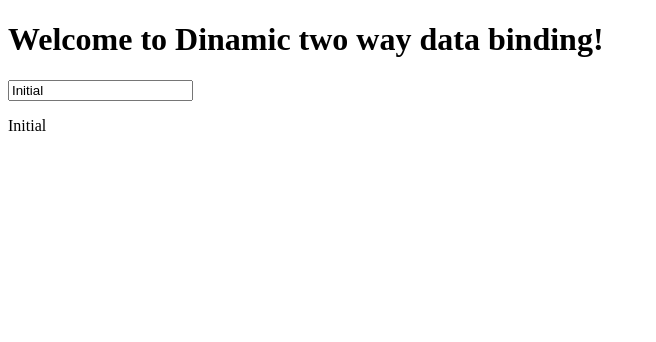
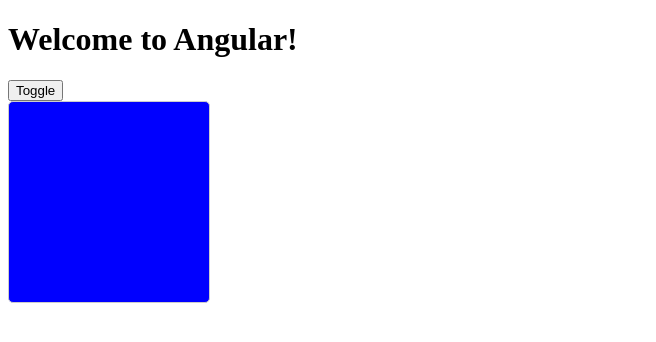
Before and after one commit to VictoryMoskalenko/learn-ang-app, an Angular app in the folder base-app/: page / in a window 1280 px wide. Shown: the top 342 px of the page, without its empty margins (0-656 px from the left). Built offline with nearby package versions, Linux system fonts and the light colour scheme.

Commit message:
directive ngStyle

```diff
--- a/base-app/src/app/app.component.html
+++ b/base-app/src/app/app.component.html
@@ -1,7 +1,15 @@
 <h1>
-    Welcome to Dinamic two way data binding!
-  </h1>
+    Welcome to Angular!
+</h1>
 
-<input type="text" [(ngModel)]="title">
+<button (click)="backgroundToggle = !backgroundToggle">Toggle</button>
 
-<p>{{title}}</p>
+<div [ngStyle]="{
+  width: '200px',
+  height: '200px',
+  borderRadius: '5px',
+  border: '1px solid #ccc',
+  background: backgroundToggle ? 'red' : 'blue'
+
+}">
+</div>
--- a/base-app/src/app/app.component.ts
+++ b/base-app/src/app/app.component.ts
@@ -8,10 +8,6 @@
 
 export class AppComponent {
 
-  title = 'Initial';
-
-  onInput(event: any) {
-    this.title = event.target.value;
-  }
+  backgroundToggle = false;
 
 }
```
